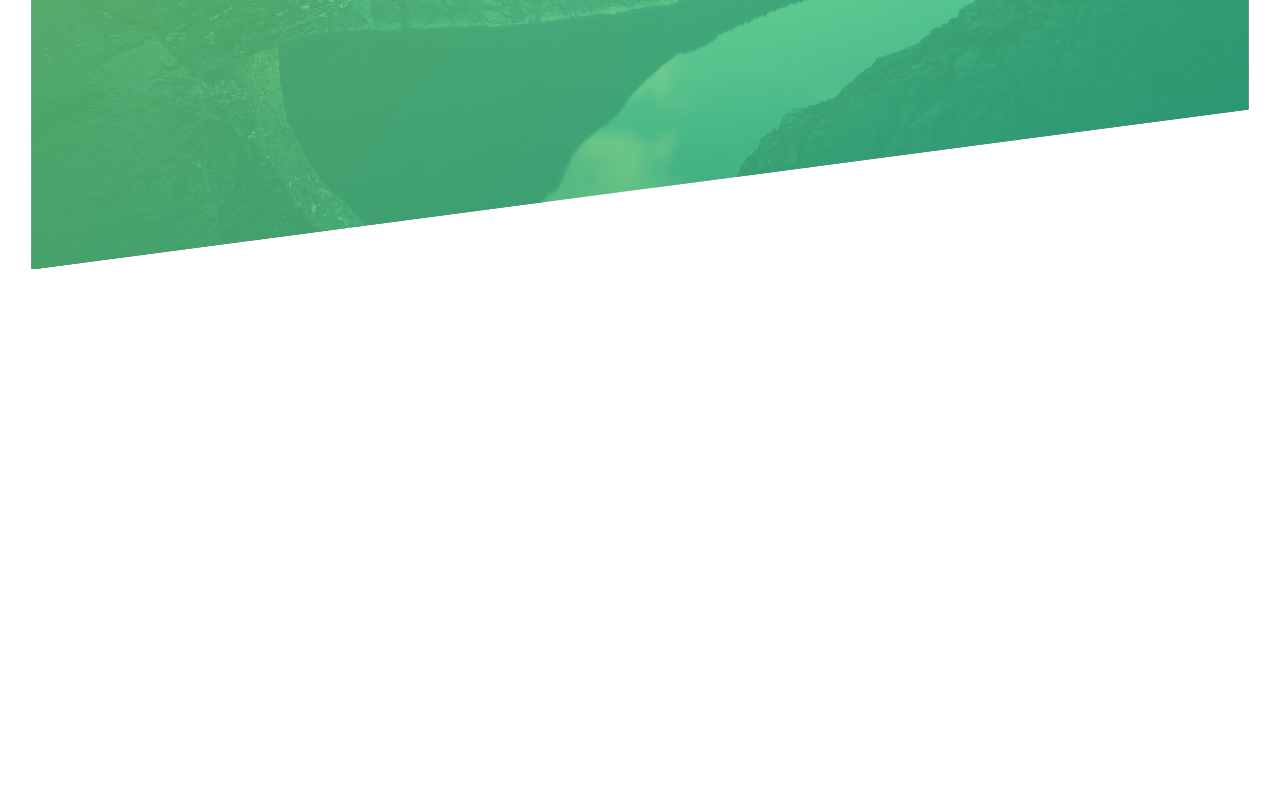
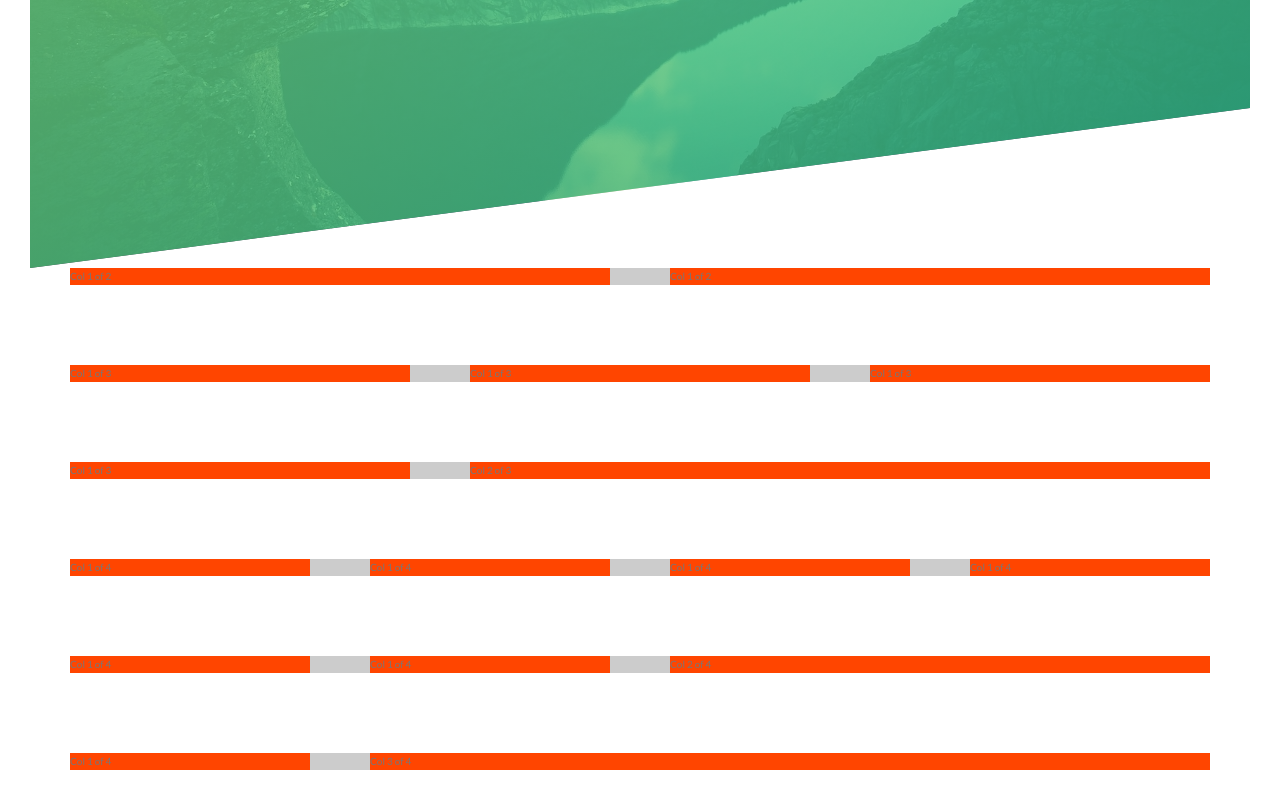
Before and after one commit to alevosia/natours, a website: page index.html in a window 1280 px wide. Shown: the part 522-1322 px from the top of the page. Before the commit the page ends 823 px from the top, so only its background shows below. Drawn offline with nearby package versions, Linux system fonts and the light colour scheme; files that its build step writes are made by us from their sources; files whose address does not match are found by name.

Commit message:
Grid using float layout

```diff
--- a/index.html
+++ b/index.html
@@ -9,7 +9,7 @@
 			rel="stylesheet"
 		/>
 
-		<link rel="stylesheet" href="css/icon-font.css" />
+		<!-- <link rel="stylesheet" href="css/icon-font.css" /> -->
 		<link rel="stylesheet" href="css/style.css" />
 		<link rel="shortcut icon" type="image/png" href="img/favicon.png" />
 
@@ -30,5 +30,73 @@
 				<a href="#" class="btn btn--white btn--animated">Discover our tours</a>
 			</div>
 		</header>
+
+		<section class="grid-test">
+			<div class="row">
+				<div class="col-1-of-2">
+					Col 1 of 2
+				</div>
+				<div class="col-1-of-2">
+					Col 1 of 2
+				</div>
+			</div>
+
+			<div class="row">
+				<div class="col-1-of-3">
+					Col 1 of 3
+				</div>
+				<div class="col-1-of-3">
+					Col 1 of 3
+				</div>
+				<div class="col-1-of-3">
+					Col 1 of 3
+				</div>
+			</div>
+
+			<div class="row">
+				<div class="col-1-of-3">
+					Col 1 of 3
+				</div>
+				<div class="col-2-of-3">
+					Col 2 of 3
+				</div>
+			</div>
+
+			<div class="row">
+				<div class="col-1-of-4">
+					Col 1 of 4
+				</div>
+				<div class="col-1-of-4">
+					Col 1 of 4
+				</div>
+				<div class="col-1-of-4">
+					Col 1 of 4
+				</div>
+				<div class="col-1-of-4">
+					Col 1 of 4
+				</div>
+			</div>
+
+			<div class="row">
+				<div class="col-1-of-4">
+					Col 1 of 4
+				</div>
+				<div class="col-1-of-4">
+					Col 1 of 4
+				</div>
+				<div class="col-2-of-4">
+					Col 2 of 4
+				</div>
+			</div>
+
+			<div class="row">
+				<div class="col-1-of-4">
+					Col 1 of 4
+				</div>
+				<div class="col-3-of-4">
+					Col 3 of 4
+				</div>
+			</div>
+		</section>
 	</body>
 </html>
--- a/sass/abstracts/_mixins.scss
+++ b/sass/abstracts/_mixins.scss
@@ -0,0 +1,7 @@
+@mixin clearfix {
+	&::after {
+		content: '';
+		display: table;
+		clear: both;
+	}
+}
--- a/sass/abstracts/_variables.scss
+++ b/sass/abstracts/_variables.scss
@@ -1,3 +1,4 @@
+// colors
 $color-primary: #55c57a;
 $color-primary-light: #7ed56f;
 $color-primary-dark: #28b485;
@@ -5,3 +6,8 @@
 $color-grey-dark: #777;
 $color-white: #fff;
 $color-black: #000;
+
+// grid
+$grid-width: 114rem;
+$gutter-vertical: 8rem;
+$gutter-horizontal: 6rem;
--- a/sass/base/_base.scss
+++ b/sass/base/_base.scss
@@ -1,6 +1,6 @@
 html {
 	// This defines what 1rem is
-	font-size: 65.5%;
+	font-size: 62.5%;
 	box-sizing: border-box;
 }
 
--- /dev/null
+++ b/sass/layouts/_grid.scss
@@ -0,0 +1,48 @@
+@function calculateColumnWidth($columns) {
+	@return calc((100% - #{$gutter-horizontal}) / $columns);
+}
+
+.row {
+	max-width: $grid-width;
+	background-color: #ccc;
+	margin: 0 auto;
+
+	&:not(:last-child) {
+		margin-bottom: $gutter-vertical;
+	}
+
+	@include clearfix;
+
+	[class^='col-'] {
+		background-color: orangered;
+		float: left;
+
+		&:not(:last-child) {
+			margin-right: $gutter-horizontal;
+		}
+	}
+
+	.col-1-of-2 {
+		width: calc((100% - #{$gutter-horizontal}) / 2);
+	}
+
+	.col-1-of-3 {
+		width: calc((100% - (2 * #{$gutter-horizontal})) / 3);
+	}
+
+	.col-2-of-3 {
+		width: calc(2 * ((100% - (2 * #{$gutter-horizontal})) / 3) + #{$gutter-horizontal});
+	}
+
+	.col-1-of-4 {
+		width: calc((100% - (3 * #{$gutter-horizontal})) / 4);
+	}
+
+	.col-2-of-4 {
+		width: calc((100% - #{$gutter-horizontal}) / 2);
+	}
+
+	.col-3-of-4 {
+		width: calc((3 * (100% - (3 * #{$gutter-horizontal})) / 4) + (2 * #{$gutter-horizontal}));
+	}
+}
--- a/sass/main.scss
+++ b/sass/main.scss
@@ -10,5 +10,5 @@
 @import 'components/button';
 
 @import 'layouts/header';
-
+@import 'layouts/grid';
 @import 'pages/home';
```
